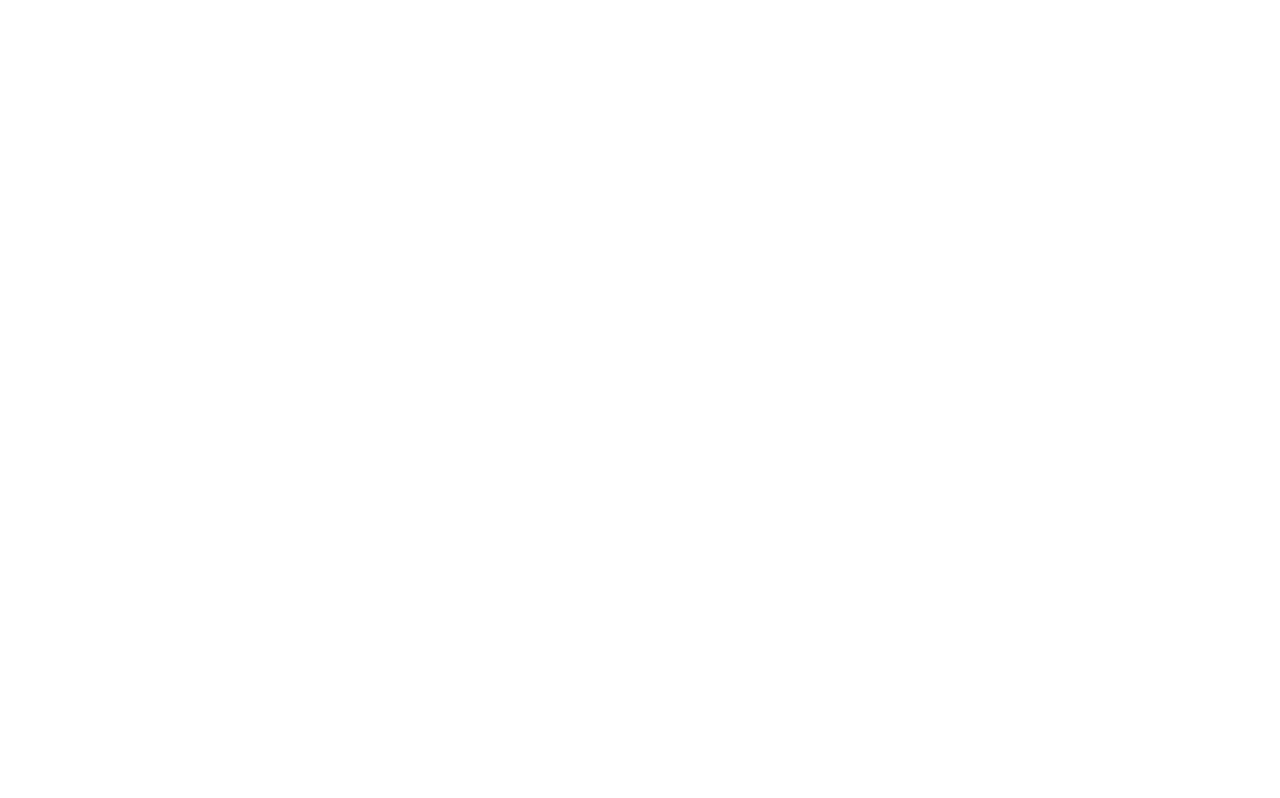
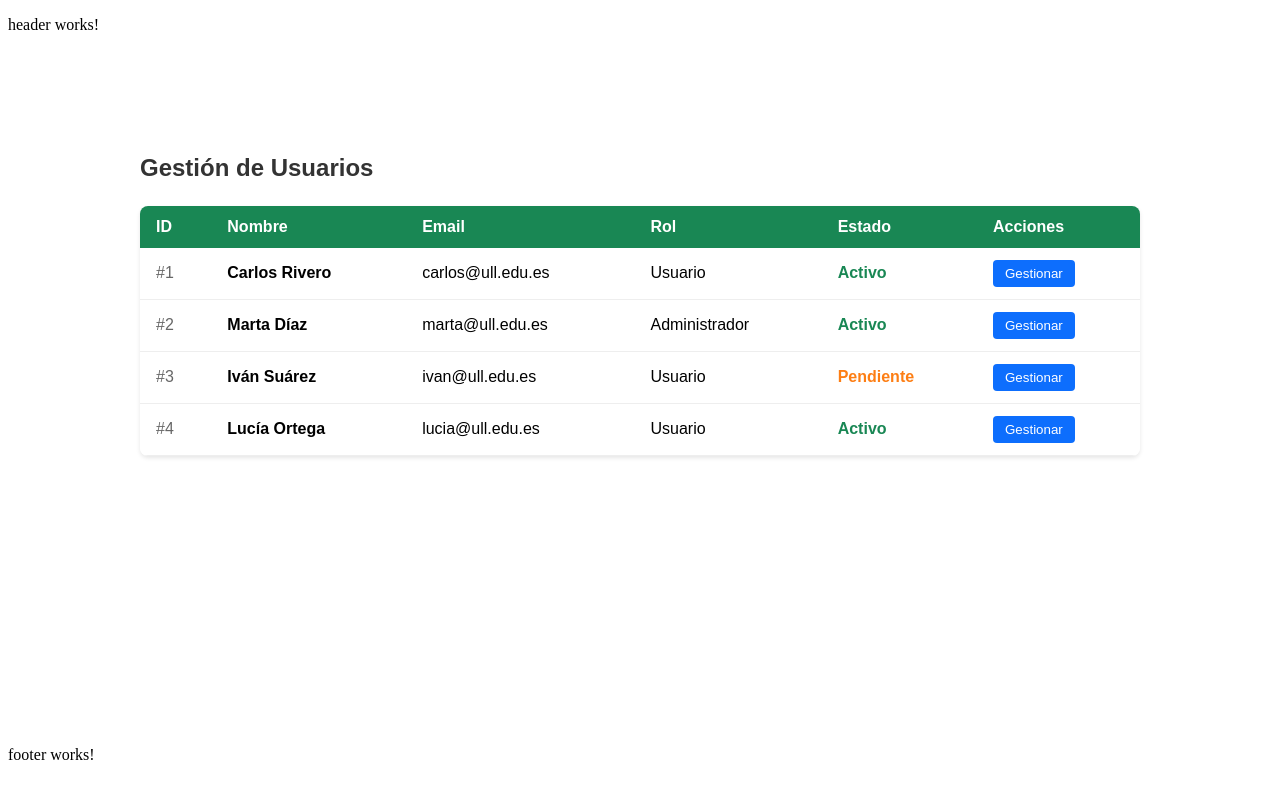
Before and after one commit to SyTW2627/E11_EVENTLY, an Angular app in the folder frontend/: page /usuarios in a window 1280 px wide. Before the commit this address led to /. Built offline with nearby package versions, Linux system fonts and the light colour scheme.

Commit message:
feat: tabla de aprovisionamiento de usuarios interactiva

```diff
--- a/frontend/src/app/app.routes.ts
+++ b/frontend/src/app/app.routes.ts
@@ -3,6 +3,7 @@ import { MainLayoutComponent } from './layout/main-layout/main-layout';
 import { LoginComponent } from './features/auth/login/login';
 import { ProfileComponent } from './features/user/profile/profile';
 import { OnboardingComponent } from './features/auth/onboarding/onboarding';
+import { UserProvisioningComponent } from './features/admin/user-provisioning/user-provisioning';
 
 export const routes: Routes = [
   {
@@ -12,6 +13,7 @@ export const routes: Routes = [
       { path: 'login', component: LoginComponent }, // Ruta login
       { path: 'perfil', component: ProfileComponent },
       { path: 'onboarding', component: OnboardingComponent },
+      { path: 'usuarios', component: UserProvisioningComponent },
     ]
   }
 ];
--- /dev/null
+++ b/frontend/src/app/features/admin/user-provisioning/user-provisioning.html
@@ -0,0 +1,44 @@
+<div style="max-width: 1000px; margin: 2rem auto; padding: 2rem; font-family: sans-serif;">
+  <h2 style="margin-bottom: 1.5rem; color: #333;">Gestión de Usuarios</h2>
+
+  <div style="overflow-x: auto; border-radius: 8px; box-shadow: 0 2px 4px rgba(0,0,0,0.1);">
+    <table style="width: 100%; border-collapse: collapse; text-align: left; background-color: #fff;">
+      <thead style="background-color: #198754; color: white;">
+        <tr>
+          <th style="padding: 12px 16px;">ID</th>
+          <th style="padding: 12px 16px;">Nombre</th>
+          <th style="padding: 12px 16px;">Email</th>
+          <th style="padding: 12px 16px;">Rol</th>
+          <th style="padding: 12px 16px;">Estado</th>
+          <th style="padding: 12px 16px;">Acciones</th>
+        </tr>
+      </thead>
+      <tbody>
+        @for (user of usuarios; track user.id) {
+          <tr style="border-bottom: 1px solid #eee;">
+            <td style="padding: 12px 16px; color: #666;">#{{ user.id }}</td>
+            <td style="padding: 12px 16px; font-weight: bold;">{{ user.nombre }}</td>
+            <td style="padding: 12px 16px;">{{ user.email }}</td>
+            <td style="padding: 12px 16px;">{{ user.rol }}</td>
+            <td style="padding: 12px 16px;">
+              <span [style.color]="user.estado === 'Activo' ? '#198754' : '#fd7e14'" style="font-weight: bold;">
+                {{ user.estado }}
+              </span>
+            </td>
+            <td style="padding: 12px 16px;">
+              <button (click)="gestionarUsuario(user.nombre)" style="padding: 6px 12px; background-color: #0d6efd; color: white; border: none; border-radius: 4px; cursor: pointer;">
+                Gestionar
+              </button>
+            </td>
+          </tr>
+        } @empty {
+          <tr>
+            <td colspan="6" style="padding: 2rem; text-align: center; color: #888;">
+              No hay usuarios registrados.
+            </td>
+          </tr>
+        }
+      </tbody>
+    </table>
+  </div>
+</div>
--- /dev/null
+++ b/frontend/src/app/features/admin/user-provisioning/user-provisioning.ts
@@ -0,0 +1,20 @@
+import { Component } from '@angular/core';
+
+@Component({
+  selector: 'app-user-provisioning',
+  imports: [],
+  templateUrl: './user-provisioning.html',
+  styleUrl: './user-provisioning.scss'
+})
+export class UserProvisioningComponent {
+  usuarios = [
+    { id: 1, nombre: 'Carlos Rivero', email: 'carlos@ull.edu.es', rol: 'Usuario', estado: 'Activo' },
+    { id: 2, nombre: 'Marta Díaz', email: 'marta@ull.edu.es', rol: 'Administrador', estado: 'Activo' },
+    { id: 3, nombre: 'Iván Suárez', email: 'ivan@ull.edu.es', rol: 'Usuario', estado: 'Pendiente' },
+    { id: 4, nombre: 'Lucía Ortega', email: 'lucia@ull.edu.es', rol: 'Usuario', estado: 'Activo' }
+  ];
+
+  gestionarUsuario(nombre: string) {
+    alert('Abriendo panel de gestión para: ' + nombre);
+  }
+}
```
Also changed, not shown: frontend/src/app/features/admin/user-provisioning/user-provisioning.scss (added), 1 other file (tests, documents, lock files or other folders).
